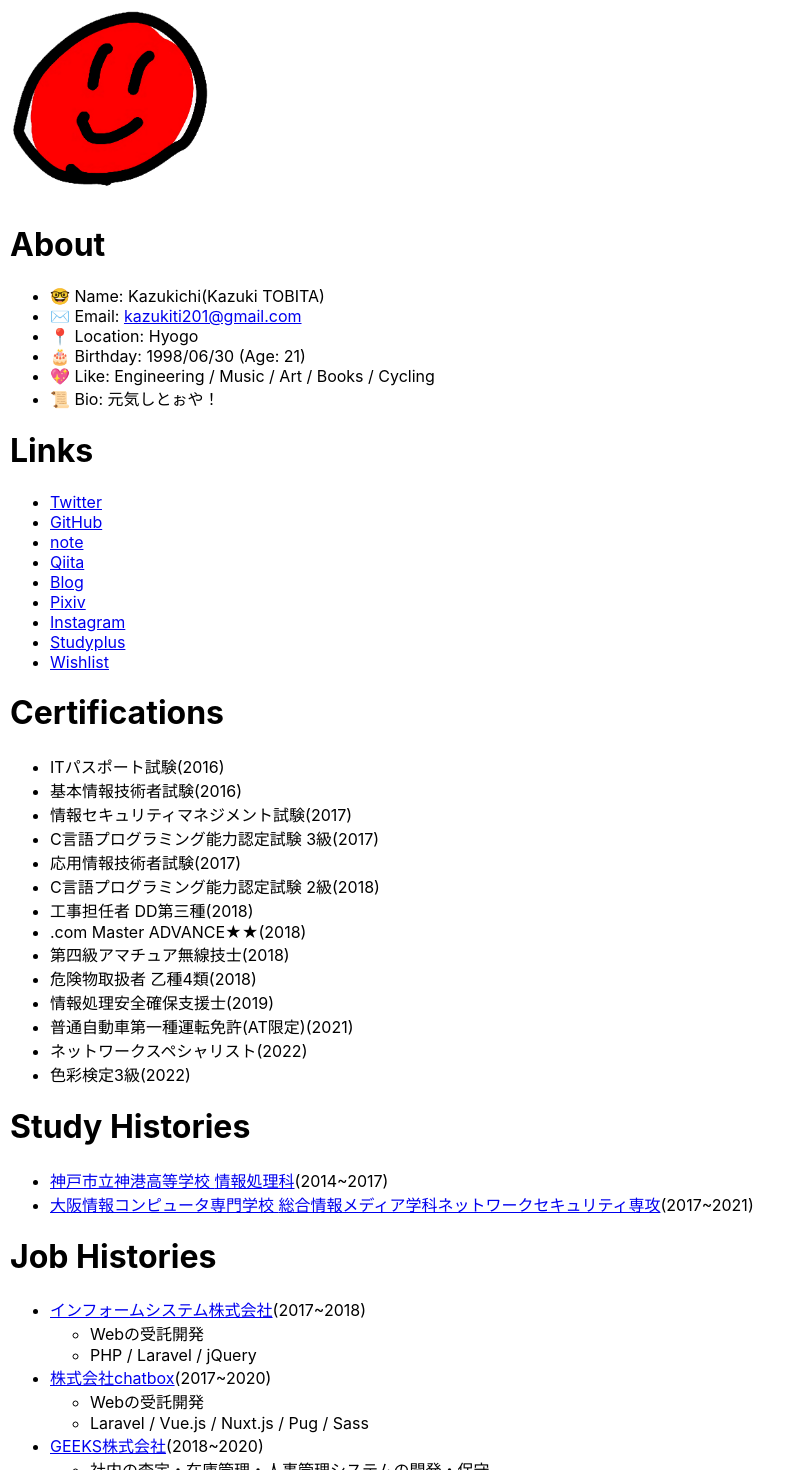
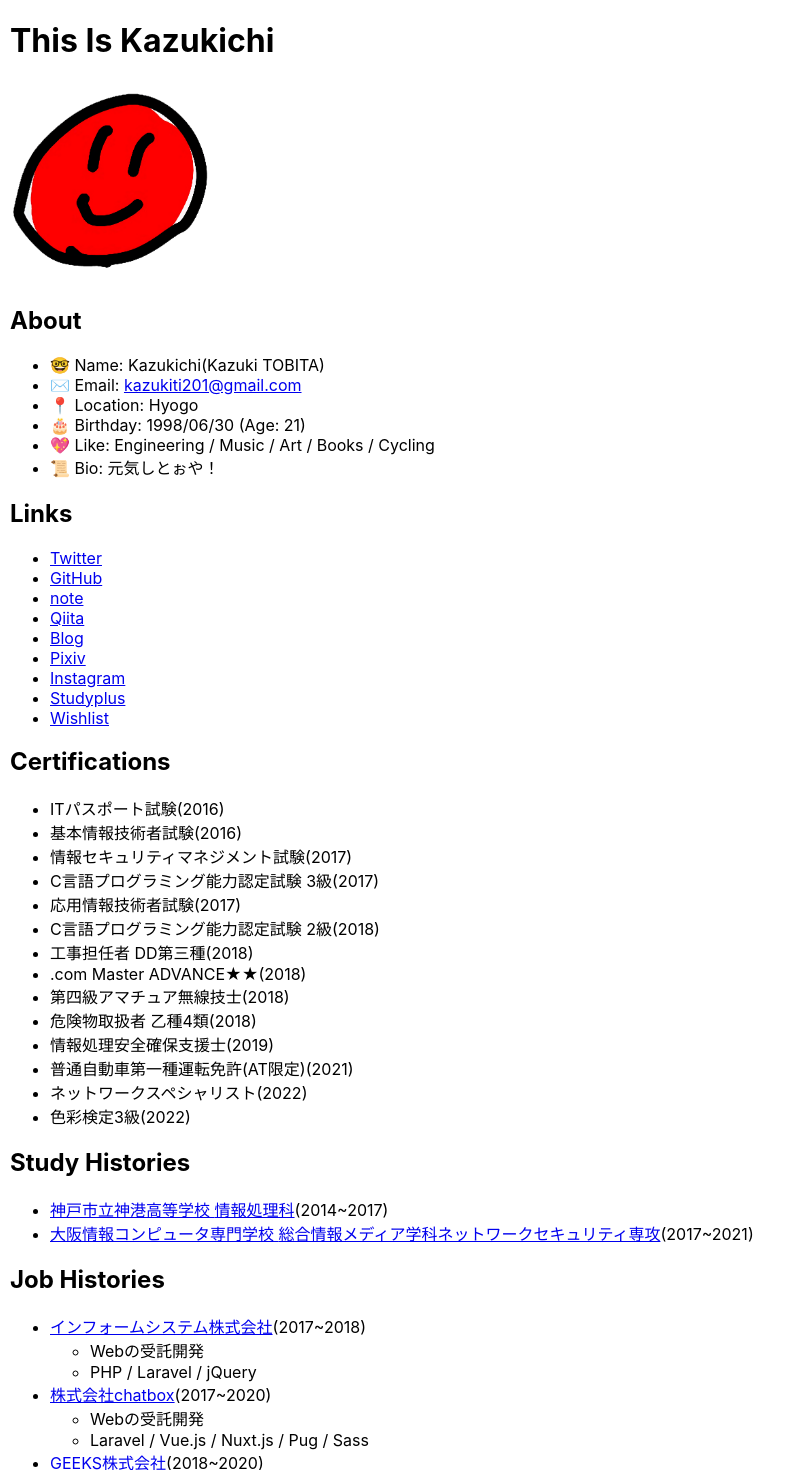
Before and after one commit to tyokinuhata/tyokinuhata.github.io, a React (Create React App) app: page / in a window 1280 px wide. Shown: the top 1470 px of the page, without its empty margins (0-806 px from the left). Built offline with nearby package versions, Linux system fonts and the light colour scheme.

Commit message:
Modify design

```diff
--- a/src/App.tsx
+++ b/src/App.tsx
@@ -15,8 +15,9 @@ function App() {
 
   return (
     <div className="Container">
+      <h1>{portfolio.title}</h1>
       <img src={icon} alt="icon" width="200" />
-      <h1>{about.title}</h1>
+      <h2>{about.title}</h2>
       <ul>
         <li>{about.name.icon} {about.name.key}: {about.name.value.hn}({about.name.value.rn.first} {about.name.value.rn.last})</li>
         <li>{about.email.icon} {about.email.key}: <a href={`mailto:${about.email.value}`}>{about.email.value}</a></li>
@@ -28,7 +29,7 @@ function App() {
         <li>{about.like.icon} {about.like.key}: {about.like.value.join(' / ')}</li>
         <li>{about.bio.icon} {about.bio.key}: {about.bio.value}</li>
       </ul>
-      <h1>{links.title}</h1>
+      <h2>{links.title}</h2>
       <ul>
         {links.values.map((link: Link) => {
           return (
@@ -38,7 +39,7 @@ function App() {
           )
         })}
       </ul>
-      <h1>{certifications.title}</h1>
+      <h2>{certifications.title}</h2>
       <ul>
         {certifications.values.map((certification: Certification): React.ReactElement => {
           return (
@@ -46,7 +47,7 @@ function App() {
           )
         })}
       </ul>
-      <h1>{studyHistories.title}</h1>
+      <h2>{studyHistories.title}</h2>
       <ul>
         {studyHistories.values.map((history: StudyHistory): React.ReactElement => {
           return (
@@ -57,7 +58,7 @@ function App() {
           )
         })}
       </ul>
-      <h1>{jobHistories.title}</h1>
+      <h2>{jobHistories.title}</h2>
       <ul>
         {jobHistories.values.map((history: JobHistory): React.ReactElement => {
           return (
@@ -74,7 +75,7 @@ function App() {
           )
         })}
       </ul>
-      <h1>{otherHistories.title}</h1>
+      <h2>{otherHistories.title}</h2>
       <ul>
         {otherHistories.values.map((history: OtherHistory): React.ReactElement => {
           return (
--- a/src/portfolio.json
+++ b/src/portfolio.json
@@ -1,4 +1,5 @@
 {
+    "title": "This Is Kazukichi",
     "about": {
         "title": "About",
         "name": {
```
